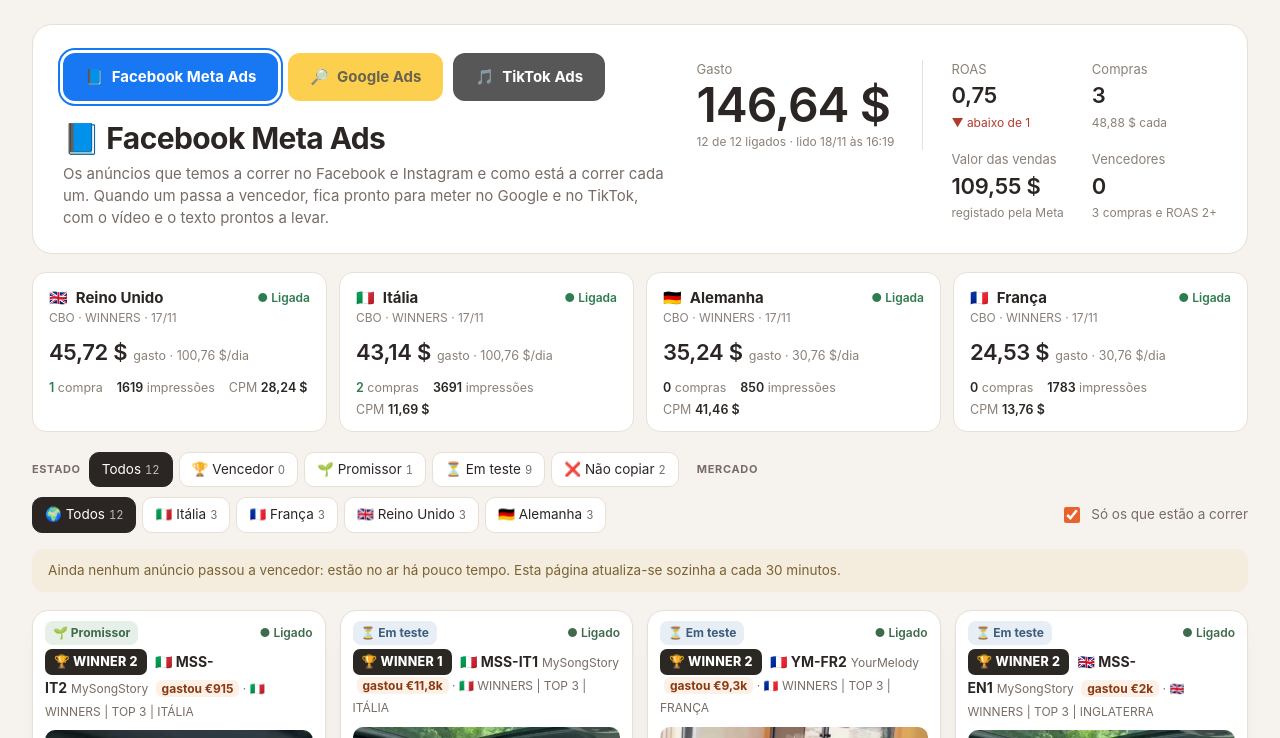
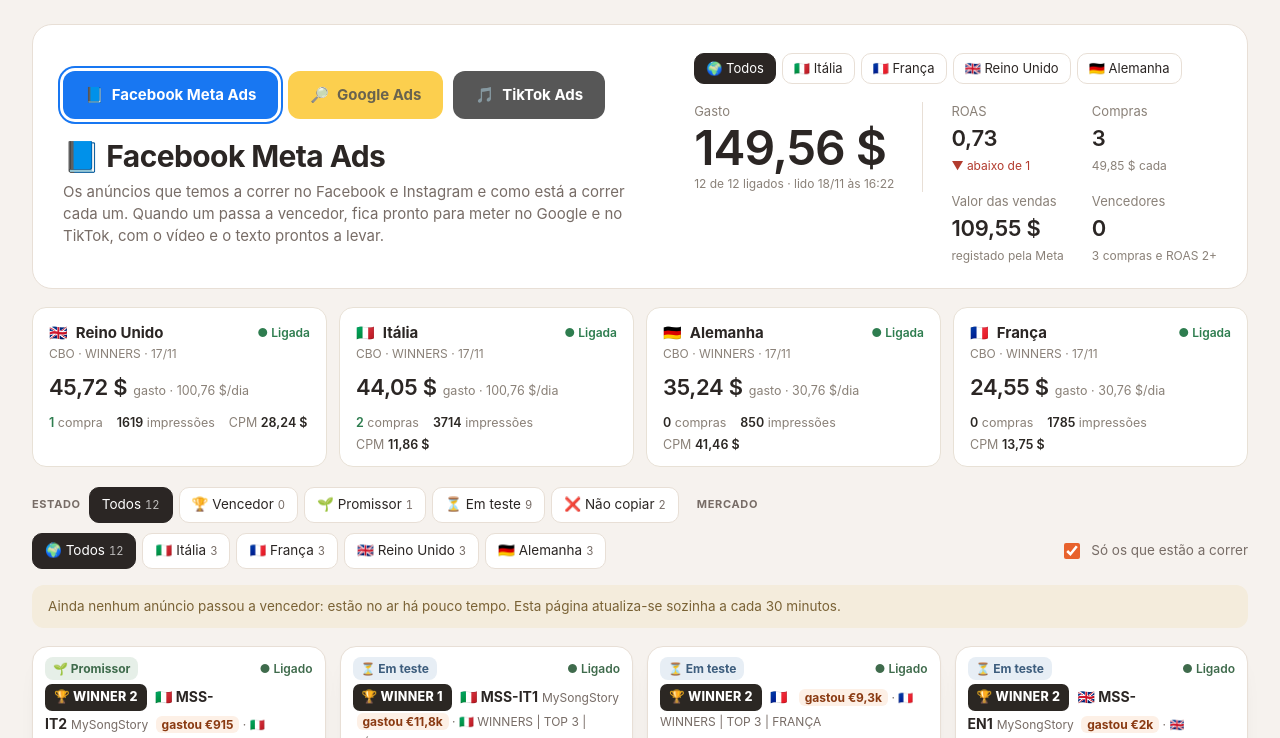
Before and after one commit to Mistertuga/vencedores-fys, a plain HTML site: page index.html in a window 1280 px wide. Shown: the top 738 px of the page. Drawn offline with Linux system fonts and the light colour scheme; grey boxes are pictures that could not be loaded.

Commit message:
Vencedores atualizados a 18/11/2026 16:22

```diff
--- a/index.html
+++ b/index.html
@@ -159,6 +159,9 @@
   .kpi.heroi { grid-row: span 2; padding-right: 28px; border-right: 1px solid var(--linha); }
   .kpi.heroi b { font-size: 48px; line-height: 1.05; letter-spacing: -1px; }
   .kpi.mau i { color: #b23b2e; } .kpi.bom i { color: #2e7d4f; }
+  /* o filtro de país do resumo: os números do topo contam só o país escolhido */
+  .kfiltro { grid-column: 1 / -1; display: flex; flex-wrap: wrap; gap: 6px; }
+  .kfiltro .f { padding: 5px 11px; font-size: 13px; }
 </style>
 </head>
 <body>
@@ -228,23 +231,36 @@
   const video = (f) => (!f.video_local && f.video_url) ? f.video_url : WEB ? `videos/${encodeURIComponent(f.codigo)}.mp4` : encodeURI(f.video_local);
   const data = (s) => s && s.length >= 10 ? s.slice(8, 10) + "/" + s.slice(5, 7) + " às " + s.slice(11, 16) : s;
 
-  // totais do topo
-  (() => {
-    const I = D.itens, g = I.reduce((a, f) => a + f.gasto, 0), c = I.reduce((a, f) => a + f.compras, 0), v = I.reduce((a, f) => a + f.valor, 0);
+  // Resumo do topo (18/11, pedido do Edu: «estes valores estão a contar com outros»): conta só o país escolhido,
+  // no filtro do próprio resumo, no «Mercado» ou nos cartões das campanhas (os três mudam juntos).
+  const codCamp = (c) => (/\[([A-Z]{2})\]/.exec(c.nome) || [])[1] || "";
+  const soma = (L, k) => L.reduce((a, x) => a + (x[k] || 0), 0);
+  function resumo() {
+    const doPais = (cod) => est.m === "todos" || cod === est.m;
+    const I = D.itens.filter((f) => doPais(f.mercado));
+    // O dinheiro vem das campanhas, como no Gestor de Anúncios: contam também os anúncios que já saíram da lista.
+    const C = (D.campanhas || []).filter((c) => doPais(codCamp(c)));
+    const g = C.length ? soma(C, "gasto") : soma(I, "gasto");
+    const c = C.length ? soma(C, "compras") : soma(I, "compras");
+    const v = C.length ? soma(C, "vendas") : soma(I, "valor");
     const venc = I.filter((f) => f.veredito === "vencedor").length;
     const lig = I.filter((f) => f.ligado).length, roas = g ? v / g : 0;
-    document.getElementById("chips").innerHTML = [
+    const ms = [...new Set(D.itens.map((f) => f.mercado))];
+    const filtro = `<div class="kfiltro">` + [["todos", "🌍 Todos"], ...ms.map((m) => { const f = D.itens.find((x) => x.mercado === m); return [m, f.bandeira + " " + f.pais]; })]
+      .map(([k, n]) => `<button class="f ${est.m === k ? "ativo" : ""}" data-km="${k}">${n}</button>`).join("") + `</div>`;
+    document.getElementById("chips").innerHTML = filtro + [
       ["Gasto", eur(g), `${lig} de ${I.length} ligados · lido ${data(D.lido)}`, "heroi"],
       ["ROAS", g ? nf(roas, 2) : "-", g ? (roas >= 2 ? "▲ acima de 2" : roas >= 1 ? "a pagar-se" : "▼ abaixo de 1") : "", !g ? "" : roas >= 2 ? "bom" : roas < 1 ? "mau" : ""],
       ["Compras", nf(c), c ? `${eur(g / c)} cada` : "nenhuma ainda", ""],
       ["Valor das vendas", eur(v), "registado pela Meta", ""],
       ["Vencedores", venc, "3 compras e ROAS 2+", venc ? "bom" : ""],
     ].map(([t, n, sub, cl]) => `<div class="kpi ${cl}"><small>${t}</small><b>${n}</b><i>${sub}</i></div>`).join("");
-    document.getElementById("rodape").innerHTML =
-      `Números do Gestor de Anúncios da Meta (conta ${esc(D.conta_nome || "Holy Song LLC")}), desde que cada anúncio foi criado, lidos a ${data(D.lido)}. ` +
-      `Hook = quem viu 3 s a dividir pelas impressões. Hold = quem viu até ao fim (ou 15 s) a dividir por quem viu 3 s. ` +
-      `No Google e no TikTok Shop o link vai para a mesma página do país: copia-o pelo botão «Página».`;
-  })();
+    document.querySelectorAll("[data-km]").forEach((b) => b.onclick = () => { est.m = b.dataset.km; guarda(); desenha(); marcaCamp(); });
+  }
+  document.getElementById("rodape").innerHTML =
+    `Números do Gestor de Anúncios da Meta (conta ${esc(D.conta_nome || "Holy Song LLC")}), desde que cada anúncio foi criado, lidos a ${data(D.lido)}. ` +
+    `Hook = quem viu 3 s a dividir pelas impressões. Hold = quem viu até ao fim (ou 15 s) a dividir por quem viu 3 s. ` +
+    `No Google e no TikTok Shop o link vai para a mesma página do país: copia-o pelo botão «Página».`;
 
   function filtros() {
     const I = D.itens.filter((f) => !est.so || f.ligado);
@@ -299,6 +315,9 @@
 
   function desenha() {
     document.getElementById("so-ligados").checked = est.so;
+    // Um país guardado de outra vez que já não tem anúncios nem campanha volta a «Todos».
+    if (est.m !== "todos" && !D.itens.some((f) => f.mercado === est.m) && !(D.campanhas || []).some((c) => codCamp(c) === est.m)) est.m = "todos";
+    resumo();
     filtros();
     const I = D.itens.filter((f) => (!est.so || f.ligado) && (est.m === "todos" || f.mercado === est.m) &&
       (est.v === "todos" || f.veredito === est.v || (est.v === "fraco" && f.veredito === "fora")));
```
Also changed, not shown: dados-vencedores-fys.js.
